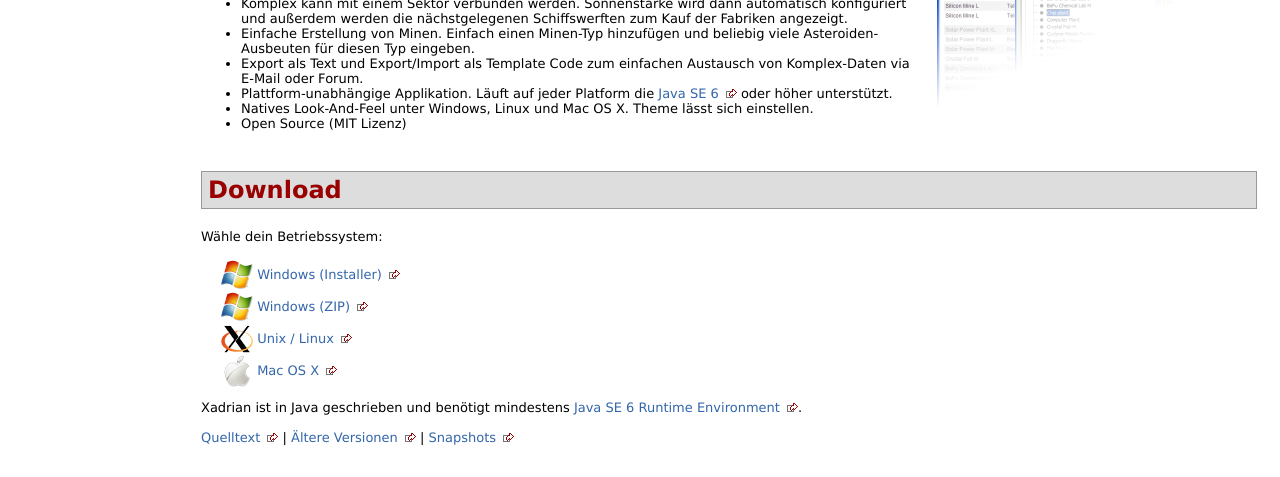
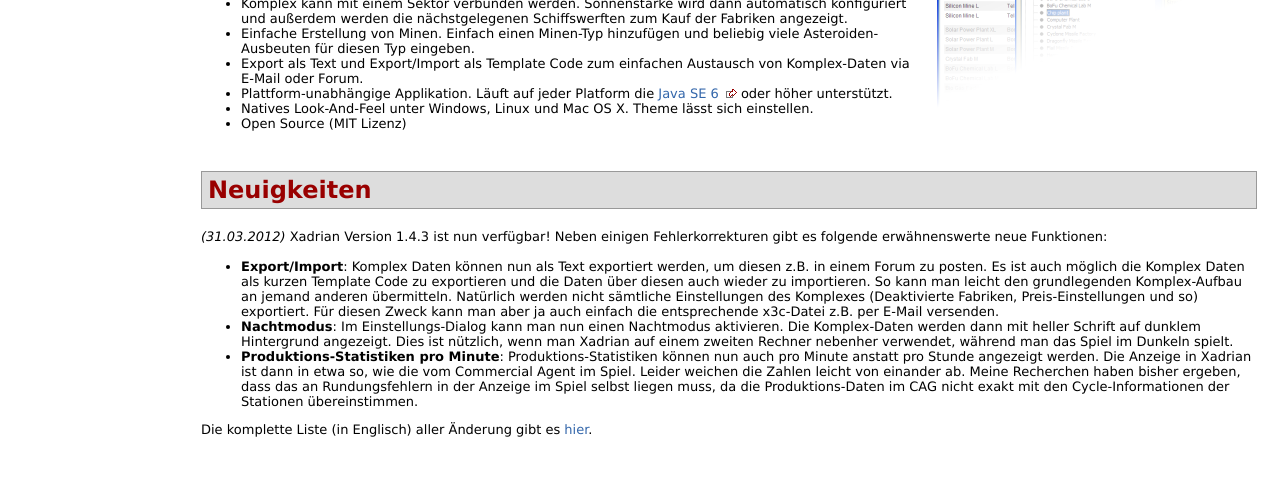
Before and after one commit to kayahr/xadrian, a plain HTML site: page de/index.html in a window 1280 px wide. Shown: the part 322-799 px from the top of the page. Drawn offline with Linux system fonts and the light colour scheme.

Commit message:
Added News section to homepage.

```diff
--- a/de/index.html
+++ b/de/index.html
@@ -135,6 +135,46 @@
       </ul>
       <div style="clear:both"></div>
     </div>
+    <div class="section"><h2>Neuigkeiten<a name="Neuigkeiten"></a></h2>
+      <p>
+        <i>(31.03.2012)</i> Xadrian Version 1.4.3 ist nun verf&#xfc;gbar! Neben
+        einigen Fehlerkorrekturen gibt es folgende erw&#xe4;hnenswerte neue
+        Funktionen:
+      </p>
+      <ul>
+      <li>
+        <b>Export/Import</b>: Komplex Daten k&#xf6;nnen nun als Text
+        exportiert werden, um diesen z.B. in einem Forum zu posten. Es ist
+        auch m&#xf6;glich die Komplex Daten als kurzen Template Code zu exportieren
+        und die Daten &#xfc;ber diesen auch wieder zu importieren. So kann man
+        leicht den grundlegenden Komplex-Aufbau an jemand anderen &#xfc;bermitteln.
+        Nat&#xfc;rlich werden nicht s&#xe4;mtliche Einstellungen des Komplexes
+        (Deaktivierte Fabriken, Preis-Einstellungen und so) exportiert. F&#xfc;r
+        diesen Zweck kann man aber ja auch einfach die entsprechende x3c-Datei
+        z.B. per E-Mail versenden.
+      </li>
+      <li>
+        <b>Nachtmodus</b>: Im Einstellungs-Dialog kann man nun einen
+        Nachtmodus aktivieren. Die Komplex-Daten werden dann mit heller
+        Schrift auf dunklem Hintergrund angezeigt. Dies ist n&#xfc;tzlich, wenn man
+        Xadrian auf einem zweiten Rechner nebenher verwendet, w&#xe4;hrend man das
+        Spiel im Dunkeln spielt.
+      </li>
+      <li>
+        <b>Produktions-Statistiken pro Minute</b>: Produktions-Statistiken
+        k&#xf6;nnen nun auch pro Minute anstatt pro Stunde angezeigt werden. Die
+        Anzeige in Xadrian ist dann in etwa so, wie die vom Commercial Agent
+        im Spiel. Leider weichen die Zahlen leicht von einander ab. Meine
+        Recherchen haben bisher ergeben, dass das an Rundungsfehlern in der
+        Anzeige im Spiel selbst liegen muss, da die Produktions-Daten im CAG
+        nicht exakt mit den Cycle-Informationen der Stationen &#xfc;bereinstimmen.
+      </li>
+      </ul>
+      <p>
+        Die komplette Liste (in Englisch) aller &#xc4;nderung gibt es
+        <a href="../changes-report.html">hier</a>.
+      </p>
+    </div>
     <div class="section"><h2>Download<a name="Download"></a></h2>
       <p>
         W&#xe4;hle dein Betriebssystem:
```
Also changed, not shown: index.html (+34 -0 lines).
